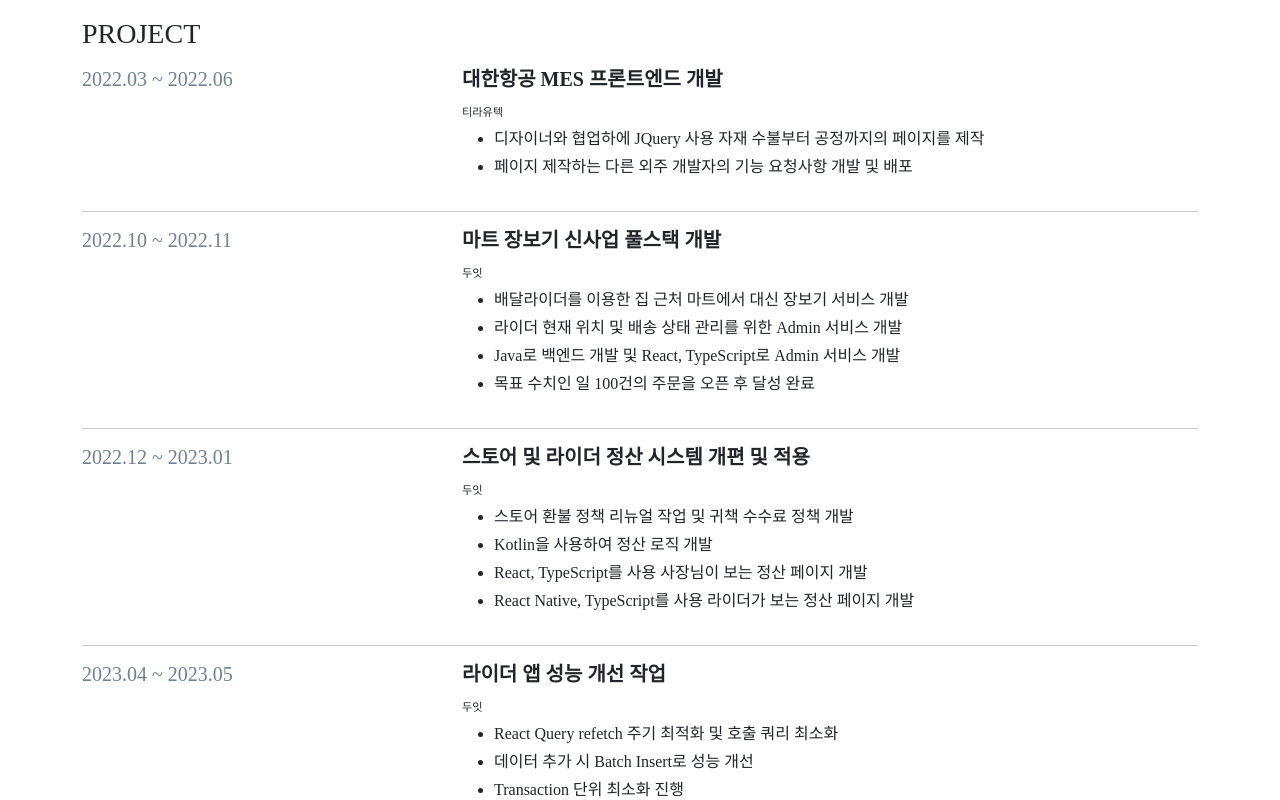
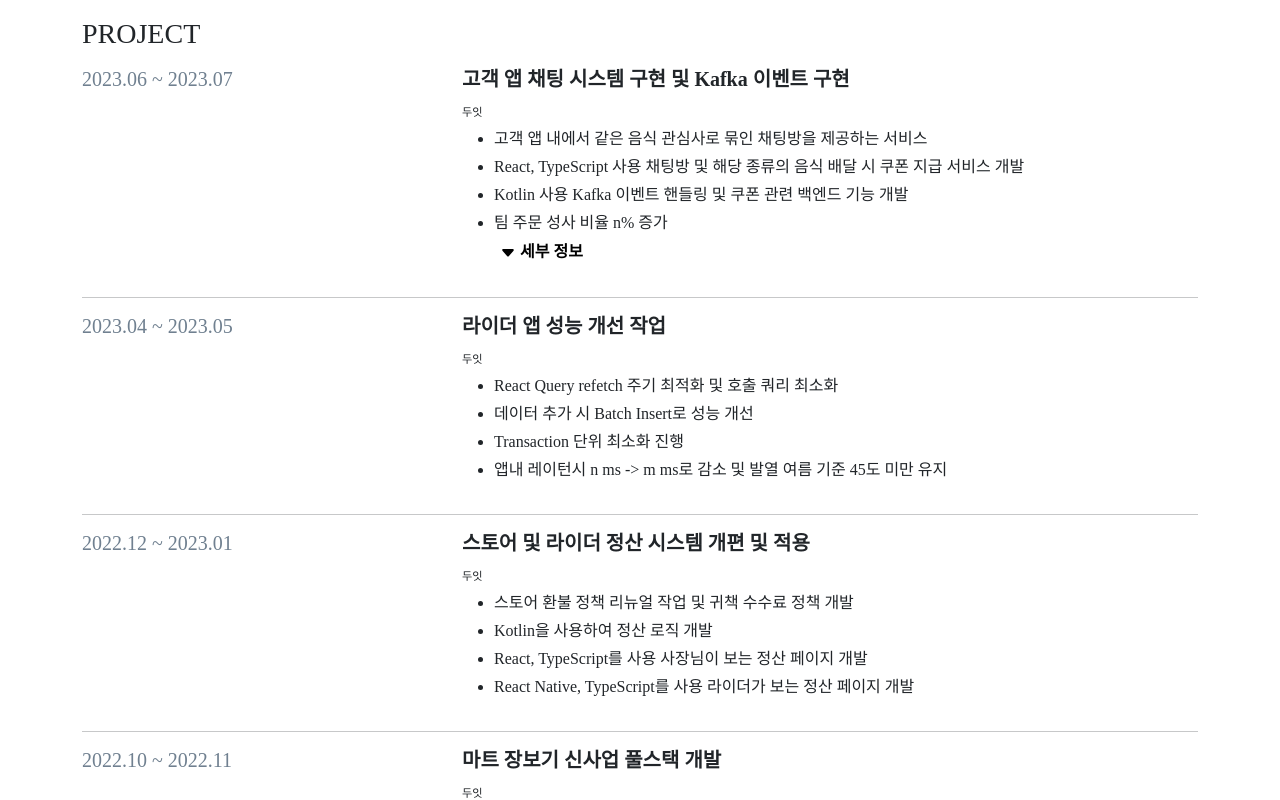
Before and after one commit to shim99887/portfolio, a React (Create React App) app: page / in a window 1280 px wide. Shown: the part 1680-2480 px from the top of the page. Built offline with nearby package versions, Linux system fonts and the light colour scheme; a web font is replaced by a local one.

Commit message:
프로젝트 세부정보 Layout 추가

```diff
--- a/src/components/Project/row.tsx
+++ b/src/components/Project/row.tsx
@@ -1,11 +1,54 @@
-import { PropsWithChildren } from 'react'
+import { PropsWithChildren, useContext } from 'react'
 import { iProject } from './iProject'
-import { Col, Row } from 'react-bootstrap'
+import {
+  Accordion,
+  AccordionContext,
+  Col,
+  Image,
+  Row,
+  useAccordionButton,
+} from 'react-bootstrap'
 import { Style } from '../common/Style'
+import { CaretDownFill, CaretUpFill } from 'react-bootstrap-icons'
+import { EmptyMarginTopRowCol, EmptyRowCol, Tag } from '../common'
 
 const ProjectRow = ({
   payload,
-}: PropsWithChildren<{ payload: iProject.Project }>) => (
+}: PropsWithChildren<{ payload: iProject.Project }>) => {
+  const PINK = 'rgba(255, 192, 203, 0.6)'
+  const BLUE = 'rgba(0, 0, 255, 0.6)'
+
+  function ContextAwareToggle({
+    eventKey,
+    callback,
+  }: PropsWithChildren<{
+    eventKey: string
+    callback?: any
+  }>) {
+    const { activeEventKey } = useContext(AccordionContext)
+
+    const decoratedOnClick = useAccordionButton(
+      eventKey,
+      () => callback && callback(eventKey),
+    )
+
+    const isCurrentEventKey = activeEventKey === eventKey
+
+    return (
+      <button
+        type="button"
+        style={{ backgroundColor: 'transparent', border: 'transparent' }}
+        onClick={decoratedOnClick}
+      >
+        {!isCurrentEventKey ? <CaretDownFill /> : <CaretUpFill />}
+        <span className={'ps-1'} style={{ fontWeight: 'bold' }}>
+          세부 정보
+        </span>
+      </button>
+    )
+  }
+
+  return (
     <Row>
       <Col style={Style.gray} sm={12} md={4}>
         <h5>
@@ -31,11 +74,90 @@ const ProjectRow = ({
                   {item}
                 </li>
               ))}
+              {payload.detail && (
+                <li className={'mb-1'} style={{ listStyle: 'none' }}>
+                  <Accordion defaultActiveKey={'0'}>
+                    <ContextAwareToggle eventKey={'1'} />
+                    <Accordion.Collapse eventKey={'1'}>
+                      <Row>
+                        <Col sm={6} md={4}>
+                          {payload.detail.innerImage.map((url, index) => (
+                            <Image fluid key={index.toString()} src={url} />
+                          ))}
+                        </Col>
+                        <Col sm={6} md={8}>
+                          <EmptyRowCol>
+                            <Tag content={'프로젝트 설명'} />
+                            <span style={Style.detail}>
+                              {payload.detail.projectDetail}
+                            </span>
+                          </EmptyRowCol>
+                          <EmptyMarginTopRowCol>
+                            <Tag content={'개발 주요 사항'} />
+                            {payload.detail.contributes.map((item, index) => (
+                              <Col
+                                key={index.toString()}
+                                className={'mt-2'}
+                                style={Style.detailGray}
+                                md={12}
+                              >
+                                - {item}
+                              </Col>
+                            ))}
+                          </EmptyMarginTopRowCol>
+                          <EmptyMarginTopRowCol>
+                            <Tag content={'기술 스택'} />
+                            <Row>
+                              {payload.detail.techStack.map((item, index) => (
+                                <Col
+                                  key={index.toString()}
+                                  style={Style.detailGray}
+                                  className={'mt-2'}
+                                  md={6}
+                                >
+                                  - {item}
+                                </Col>
+                              ))}
+                            </Row>
+                          </EmptyMarginTopRowCol>
+                          <EmptyMarginTopRowCol>
+                            <Tag content={'프로젝트 상세 설명'} />
+                            <span style={Style.detail}>
+                              {payload.detail.detail}
+                            </span>
+                          </EmptyMarginTopRowCol>
+                          <EmptyMarginTopRowCol>
+                            <Tag content={'프로젝트 회고'} />
+                            <span style={Style.detail}>
+                              {payload.detail.retrospect.map((item, index) => (
+                                <Row key={index.toString()}>
+                                  <Col>
+                                    <span
+                                      style={{
+                                        fontWeight: 'bold',
+                                        fontSize: '0.9rem',
+                                      }}
+                                    >
+                                      - {item.title}
+                                    </span>
+                                    <p>{item.content}</p>
+                                  </Col>
+                                </Row>
+                              ))}
+                            </span>
+                          </EmptyMarginTopRowCol>
+                        </Col>
+                      </Row>
+                    </Accordion.Collapse>
+                  </Accordion>
+                </li>
+              )}
             </ul>
           </Col>
         </Row>
       </Col>
     </Row>
   )
+}
 
 export default ProjectRow
--- a/src/components/SideProject/row.tsx
+++ b/src/components/SideProject/row.tsx
@@ -5,7 +5,7 @@ import { Card } from 'react-bootstrap'
 const SideProjectRow = ({
   payload,
 }: PropsWithChildren<{ payload: iSideProject.SideProject }>) => (
-    <Card className={'text-center'}>
+  <Card className={'text-center'} style={{ cursor: 'pointer' }}>
     <Card.Img variant="top" src={payload.thumbnail} />
     <Card.Body>
       <Card.Title>
--- a/src/components/common/Style.ts
+++ b/src/components/common/Style.ts
@@ -1,11 +1,10 @@
 // globalStyle
 
-import {CSSProperties} from "react";
+import { CSSProperties } from 'react'
 
 type TStyleKey =
-// | 'blue'
-  | 'gray'
-  | 'global'
+  // | 'blue'
+  'gray' | 'global' | 'detail' | 'detailGray'
 // | 'sign'
 // | 'profileImg'
 // | 'footerCover'
@@ -14,10 +13,19 @@ type TStyleKey =
 
 export const Style: Record<TStyleKey, CSSProperties> = {
   gray: {
-    color: "slategrey"
+    color: 'slategray',
   },
   global: {
     fontFamily: 'Pretendard',
     lineHeight: 1.5,
-  }
+  },
+  detail: {
+    fontSize: '75%',
+    whiteSpace: 'pre-wrap',
+  },
+  detailGray: {
+    color: 'gray',
+    fontSize: '75%',
+    whiteSpace: 'pre-wrap',
+  },
 }
--- a/src/components/common/index.tsx
+++ b/src/components/common/index.tsx
@@ -1,15 +1,22 @@
-import {PropsWithChildren, ReactNode} from "react";
-import {Col, Row} from "react-bootstrap";
+import { PropsWithChildren, ReactNode } from 'react'
+import { Col, Row } from 'react-bootstrap'
 
-export const HyperLink = ({link, url}: PropsWithChildren<{ link?: string, url: string }>) => {
+export const HyperLink = ({
+  link,
+  url,
+}: PropsWithChildren<{ link?: string; url: string }>) => {
   if (link) {
-    return <a style={{textDecoration: 'none'}} target={"_blank"} href={link}>{url}</a>
+    return (
+      <a style={{ textDecoration: 'none' }} target={'_blank'} href={link}>
+        {url}
+      </a>
+    )
   } else {
     return <div>{url}</div>
   }
 }
 
-export function EmptyRowCol<T = ReactNode>({children}: PropsWithChildren<T>) {
+export function EmptyRowCol<T = ReactNode>({ children }: PropsWithChildren<T>) {
   return (
     <Row>
       <Col>{children}</Col>
@@ -17,6 +24,16 @@ export function EmptyRowCol<T = ReactNode>({children}: PropsWithChildren<T>) {
   )
 }
 
-export const Tag = ({content}: PropsWithChildren<{ content: string }>) => (
-  <div style={{fontWeight: 'bold'}}>• {content}</div>
+export function EmptyMarginTopRowCol<T = ReactNode>({
+  children,
+}: PropsWithChildren<T>) {
+  return (
+    <Row className={'mt-2'}>
+      <Col>{children}</Col>
+    </Row>
+  )
+}
+
+export const Tag = ({ content }: PropsWithChildren<{ content: string }>) => (
+  <div style={{ fontWeight: 'bold' }}>• {content}</div>
 )
--- a/src/payload/project.ts
+++ b/src/payload/project.ts
@@ -61,8 +61,46 @@ const Chatting: iProject.Project = {
     'Kotlin 사용 Kafka 이벤트 핸들링 및 쿠폰 관련 백엔드 기능 개발',
     '팀 주문 성사 비율 n% 증가',
   ],
+  detail: {
+    innerImage: ['clubImage1.png', 'clubImage2.png'],
+    projectDetail:
+      '고객 앱 내 소셜 실험을 위한 채팅 시스템 개발, A/B 테스트 형식으로 개발하여 가설 검증',
+    contributes: [
+      'Kafka 웹 소켓을 이용한 실시간 채팅 구현',
+      '떡볶이라는 메뉴를 주문 시 같이 주문한 사람들과 포인트를 분배받는 기능 추가',
+      'Kotlin을 사용 Kafka 이벤트 핸들링 및 Rest API 작성',
+      'React, TypeScript 사용 채팅방 구현',
+      'Fcm 사용 이벤트 발생 시 푸시 전송',
+    ],
+    techStack: [
+      'Kotlin',
+      'Spring Boot',
+      'JPA',
+      'Apache Kafka',
+      'MySql',
+      'React',
+      'TypeScript',
+      'FCM',
+      'Next.js',
+      'Git',
+    ],
+    detail:
+      '고객들이 공동의 취향을 가지고 채팅방에 모이면 같은 주제로 대화가 이어지면서 추후 해당 음식 주문까지 발생할 것이다 라는 가정으로 A/B 테스트 형식으로 개발을 진행하였습니다.\n 하지만 공통의 주제를 가지고 입장을 하여도 입장 인원에 비하여 채팅이 활발하지 않다는 문제점을 발견하고, 개인간의 채팅으로 변경하여 좀 더 근처에 거주하는 사람들과 먼저 대화를 오고 갈 수 있도록 변경 개발하였습니다.',
+    retrospect: [
+      {
+        title: 'Kafka 웹 소켓을 이용한 실시간 채팅 기능 구현',
+        content:
+          'Apache Kafka를 통한 웹 소켓으로 실시간 채팅을 구현하였습니다. 하나의 토픽 아래 행정동 별로 다른 채널을 구독하도록 설정하여 채팅방을 구분하였습니다. 또한 유저 입장, 퇴장, 배달 주문 시 해당 이벤트 별로 Message Type을 변경하여 처리하였습니다.',
+      },
+      {
+        title: 'React, TypeScript를 사용하여 채팅방 구현',
+        content:
+          '채팅방 UI는 디자이너와 협업하여 Figma를 통하여 전달받고 해당 디자인을 바탕으로 개발을 진행했습니다. 또한 최상단으로 스크롤 이동 시 이전 채팅을 불러오도록 개발했습니다. 떡볶이라는 메뉴를 주문 시 웹 소켓 이벤트를 통하여 쿠폰 발급 대상자라면 이벤트 모달을 보여주는 방식으로 개발하였습니다.',
+      },
+    ],
+  },
 }
 
 export const project: iProject.Payload = {
-  list: [KoreanAir, Mart, Settlement, Optimization, Chatting],
+  list: [Chatting, Optimization, Settlement, Mart, KoreanAir],
 }
```
Also changed, not shown: src/components/Project/iProject.ts (+15 -0 lines), public/clubImage1.png (added), public/clubImage2.png (added). Lines whose indentation alone changed are shown as unchanged.
